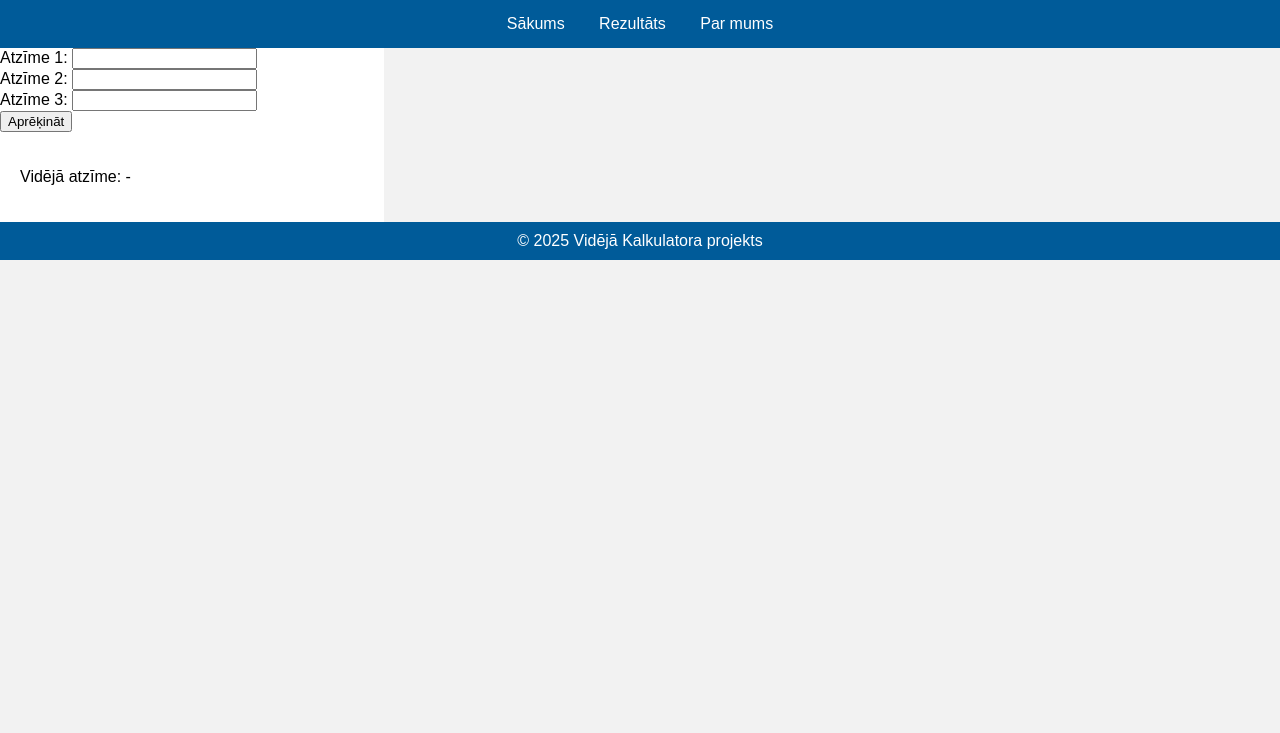
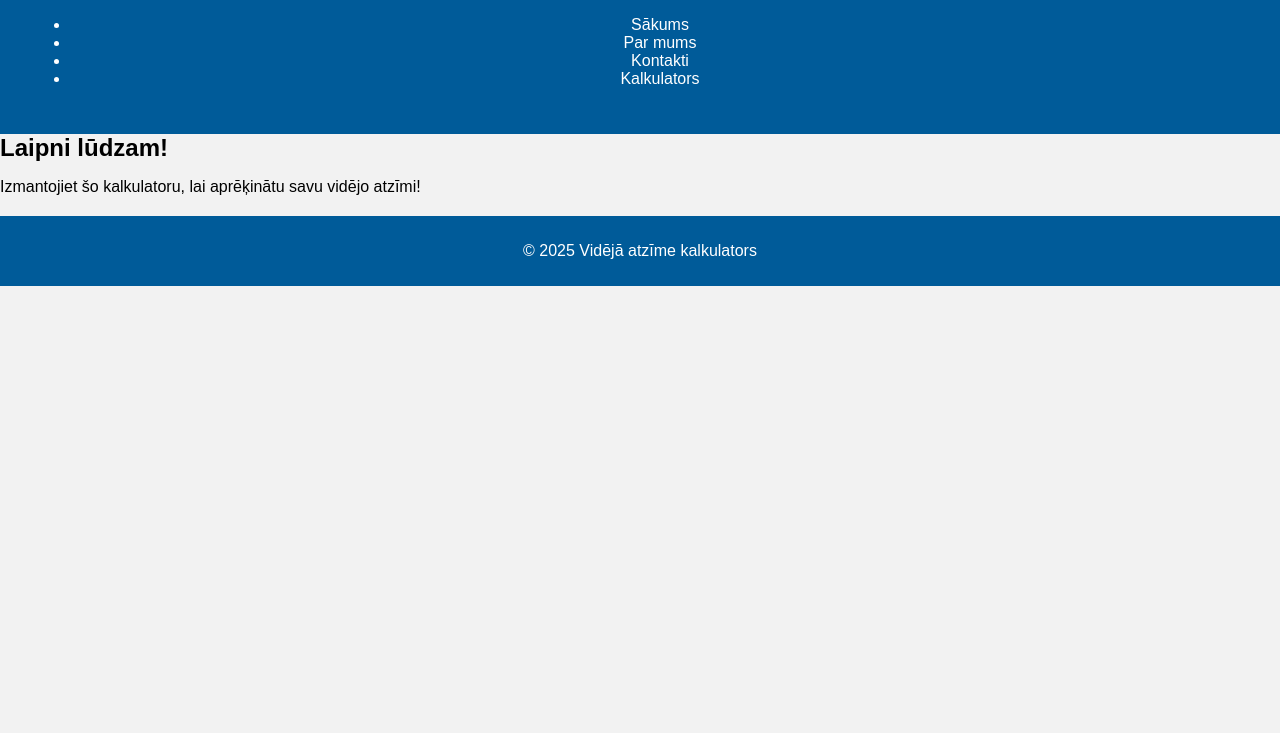
Before and after one commit to beatrisekk08/mans-milakais-projekts-programesana, a plain HTML site: page index.html in a window 1280 px wide. Shown: the part 67-800 px from the top of the page. Drawn offline with Linux system fonts and the light colour scheme.

Commit message:
index.html

```diff
--- a/index.html
+++ b/index.html
@@ -1,30 +1,33 @@
 <!DOCTYPE html>
-<html>
+<html lang="lv">
 <head>
-  <title>Vidējo atzīmju kalkulators</title>
-  <link rel="stylesheet" href="style.css">
+  <meta charset="UTF-8" />
+  <meta name="viewport" content="width=device-width, initial-scale=1.0"/>
+  <title>Sākums</title>
+  <link rel="stylesheet" href="style.css"/>
 </head>
 <body>
-  <header><h1>Vidējo atzīmju kalkulators</h1></header>
-  <nav>
-    <a href="index.html">Sākums</a>
-    <a href="rezultats.html">Rezultāts</a>
-    <a href="kontakti.html">Par mums</a>
-  </nav>
+  <header>
+    <h1>Vidējā atzīme kalkulators</h1>
+    <nav>
+      <ul>
+        <li><a href="index.html">Sākums</a></li>
+        <li><a href="about.html">Par mums</a></li>
+        <li><a href="contact.html">Kontakti</a></li>
+        <li><a href="calculator.html">Kalkulators</a></li>
+      </ul>
+    </nav>
+  </header>
 
-  <div id="left-content">
-    <label>Atzīme 1: <input type="number" id="mark1"></label><br>
-    <label>Atzīme 2: <input type="number" id="mark2"></label><br>
-    <label>Atzīme 3: <input type="number" id="mark3"></label><br>
-    <button onclick="calculateAverage()">Aprēķināt</button>
-  </div>
+  <main>
+    <div class="center-content">
+      <h2>Laipni lūdzam!</h2>
+      <p>Izmantojiet šo kalkulatoru, lai aprēķinātu savu vidējo atzīmi!</p>
+    </div>
+  </main>
 
-  <div id="right-content">
-    <p id="result">Vidējā atzīme: -</p>
-  </div>
-
-  <footer>© 2025 Vidējā Kalkulatora projekts</footer>
-
-  <script src="script.js"></script>
+  <footer>
+    <p>&copy; 2025 Vidējā atzīme kalkulators</p>
+  </footer>
 </body>
 </html>
```
